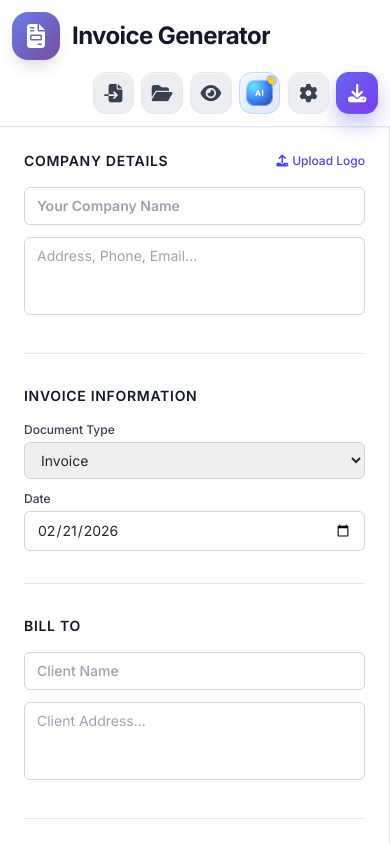
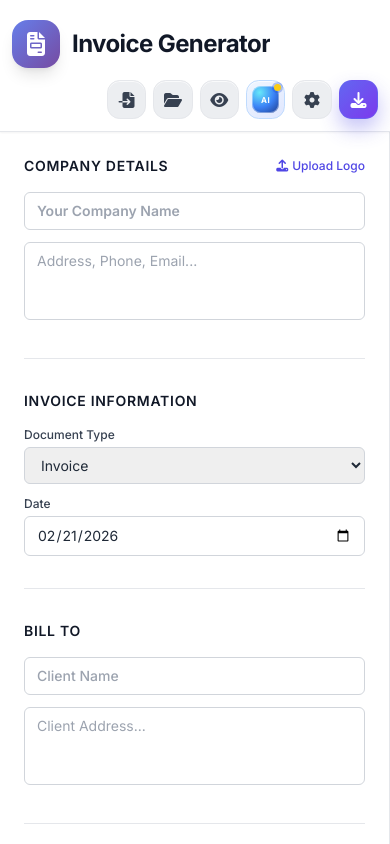
Before and after one commit to marvj69/smart-invoice-generator, a plain HTML site: page index.html in a window 390 px wide. Drawn offline with nearby package versions, Linux system fonts and the light colour scheme.

Commit message:
Fix mobile header spacing and prevent horizontal overflow

```diff
--- a/styles/index.css
+++ b/styles/index.css
@@ -5,6 +5,8 @@
 html,
 body {
     height: 100%;
+    width: 100%;
+    overflow-x: clip;
 }
 
 body {
@@ -14,6 +16,17 @@
             overscroll-behavior-y: none;
             -webkit-text-size-adjust: 100%;
     touch-action: manipulation;
+}
+
+* {
+    box-sizing: border-box;
+}
+
+img,
+svg,
+canvas,
+video {
+    max-width: 100%;
 }
 
         aside,
@@ -207,11 +220,22 @@
 
 @media screen and (max-width: 640px) {
     header {
-                padding-top: env(safe-area-inset-top);
+        padding-top: max(0.5rem, env(safe-area-inset-top));
     }
 
     body {
         padding-bottom: env(safe-area-inset-bottom);
+    }
+
+    header > div {
+        min-height: 72px;
+        padding-top: 0.55rem;
+        padding-bottom: 0.55rem;
+    }
+
+    header h1 {
+        font-size: 1.4rem;
+        line-height: 1.2;
     }
 
             .header-action-group {
@@ -219,9 +243,13 @@
             }
 
     .header-action-button {
-                width: 2.6rem;
-                height: 2.6rem;
+        width: 2.45rem;
+        height: 2.45rem;
         border-radius: 0.8rem;
+    }
+
+    .header-action-button i {
+        font-size: 1rem;
     }
 
             #chatToTemplateInput {
```
Lines whose indentation alone changed are shown as unchanged.
